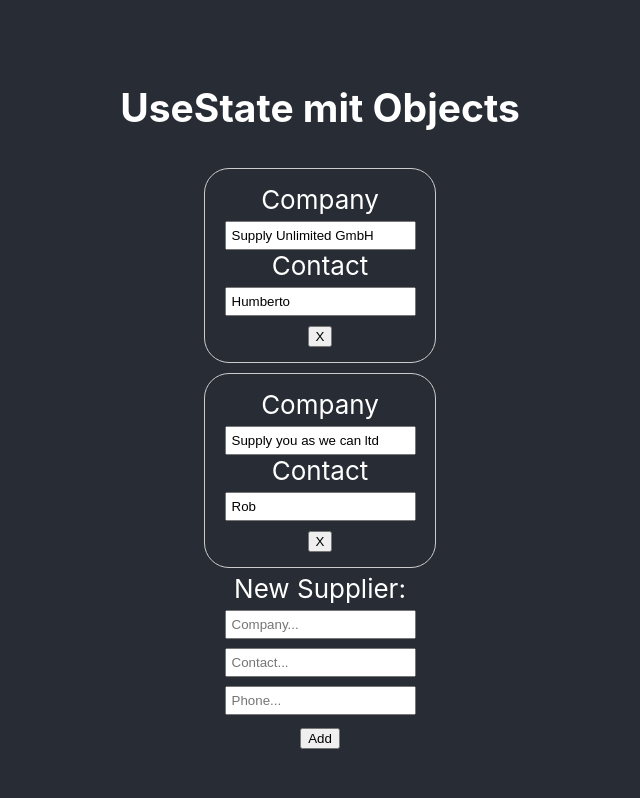
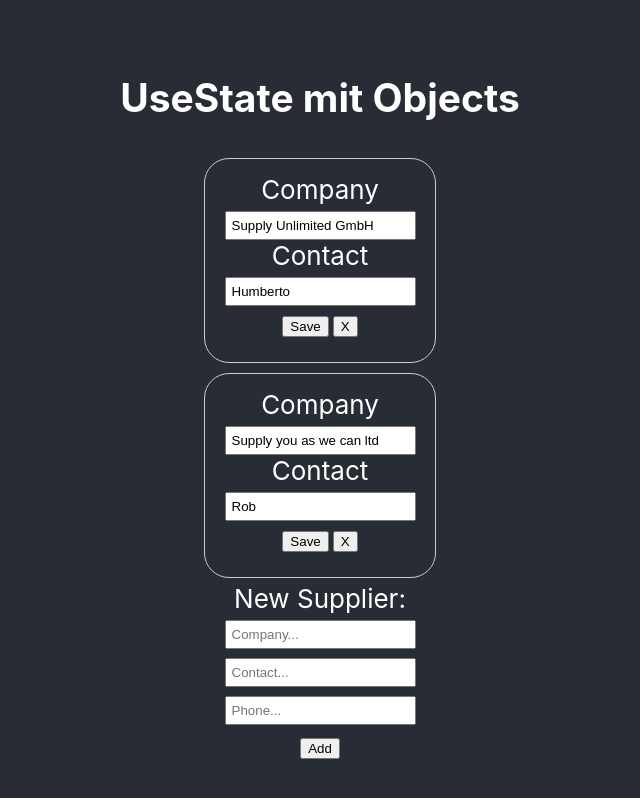
Before and after one commit to losrobbos/use-state-objects-demo, a React (Create React App) app: page / in a window 1280 px wide. Shown: the whole page, without its empty margins (320-960 px from the left). Built offline with nearby package versions, Linux system fonts and the light colour scheme.

Commit message:
Implemented updating of suppliers

```diff
--- a/src/App.css
+++ b/src/App.css
@@ -56,3 +56,11 @@ form {
 .frmAdd input {
   margin: 3px;
 }
+
+.actions {
+  display: flex;
+  justify-content: center;
+}
+.actions button {
+  margin: 10px 2px;
+}
--- a/src/App.js
+++ b/src/App.js
@@ -28,11 +28,6 @@ function App() {
     // update supplier list and trigger re-render
     setSuppliers( suppliersNew )
     setSupplierNew( supplierDefault ) // clear supplier add form
-  }
-
-  // update existing supplier
-  const updateSupplier = () => {
-
   }
 
 
--- a/src/components/SupplierCard.js
+++ b/src/components/SupplierCard.js
@@ -1,16 +1,56 @@
-const SupplierCard = ( { supplier, suppliers, setSuppliers } ) => {
+import { useEffect, useState } from "react";
+
+const SupplierCard = ({ supplier, suppliers, setSuppliers }) => {
+
+  // state for storing temporary edits
+  const [supplierEdit, setSupplierEdit] = useState({...supplier})
+
+  // SNEAK OUT ON SOME STATE => watch all the changes!
+
+  // useEffect(() => {
+  //   console.log({ supplierEdit })
+  //   console.log( {suppliers} )
+  // }, [supplierEdit])
 
   // delete existing supplier
-  const deleteSupplier = (idSupplierToDelete) => {
-    console.log("We wanna delete ID: ", idSupplierToDelete)
+  const deleteSupplier = () => {
+    console.log('We wanna delete ID: ', supplier._id);
 
     // delete item by filtering it out!
-    const suppliersKeep = suppliers.filter( supplier => supplier._id !== idSupplierToDelete)
+    const suppliersKeep = suppliers.filter((sup) => sup._id !== supplier._id);
 
     // overwrite list of suppliers with those we wanna keep / without deleted
-    setSuppliers( suppliersKeep )
-  }
+    setSuppliers(suppliersKeep);
+  };
 
+  // update existing supplier
+  const updateSupplier = () => {
+    console.log( "Updating supplier...", supplierEdit )
+
+    // take supplierEdit object => find entry in supplier list => and replace / update values
+    // suppliers => []
+    // supplierEdit => {}
+
+    // UPDATE METHOD 1)
+    // findElement
+    // upate element
+    // splice old thing with new thing
+
+    // UPDATE METHOD 2)
+    // filter() => old item weg
+    // updated => push()
+    // overwrite
+
+    // UPDATE METHOD 3)
+    // map()
+
+    // loop over all items, return all items, but with some item modified...
+    const suppliersUpdated = suppliers.map(supplier =>  {
+      return supplier._id !== supplierEdit._id ? supplier : {...supplierEdit}
+    })
+
+    setSuppliers( suppliersUpdated )
+  };
 
   return (
     <div key={supplier._id}>
@@ -18,14 +58,23 @@ const SupplierCard = ( { supplier, suppliers, setSuppliers } ) => {
         <div className="supplier-card">
           <div>
             <label>Company</label>
-            <input type="text" defaultValue={supplier.company} />
+            <input type="text"
+              value={ supplierEdit.company }
+              onChange={ (e) => setSupplierEdit({ ...supplierEdit, company: e.target.value}) }
+            />
           </div>
           <div>
             <label>Contact</label>
-            <input type="text" defaultValue={supplier.contact} />
+            <input type="text"
+              defaultValue={supplierEdit.contact}
+              onChange={ (e) => setSupplierEdit({ ...supplierEdit, contact: e.target.value } )}
+            />
           </div>
           <div className="actions">
-            <button type="button" onClick={() => deleteSupplier(supplier._id)}>
+            <button type="button" onClick={ updateSupplier }>
+              Save
+            </button>
+            <button type="button" onClick={ deleteSupplier}>
               X
             </button>
           </div>
```
